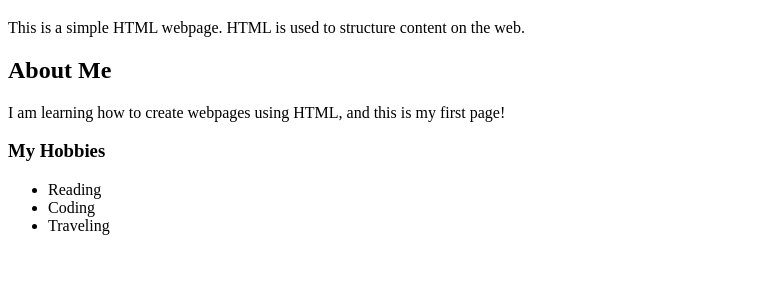
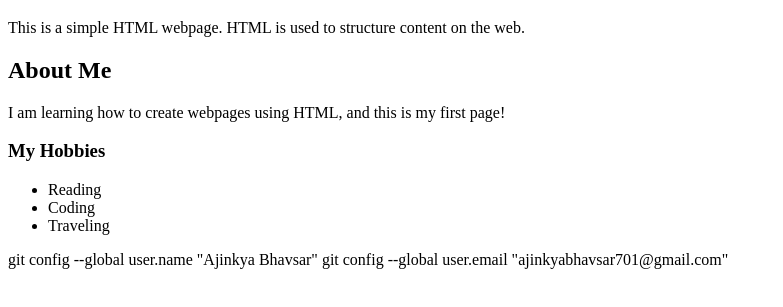
Before and after one commit to ajinkyabhavsar/git_project, a plain HTML site: page index.html in a window 1280 px wide. Shown: the part 61-368 px from the top of the page, without its empty margins (0-783 px from the left). Drawn offline with Linux system fonts and the light colour scheme.

Commit message:
Initial commit

```diff
--- a/index.html
+++ b/index.html
@@ -20,3 +20,6 @@
     </ul>
 </body>
 </html>
+
+git config --global user.name "Ajinkya Bhavsar"
+git config --global user.email "ajinkyabhavsar701@gmail.com"
```
